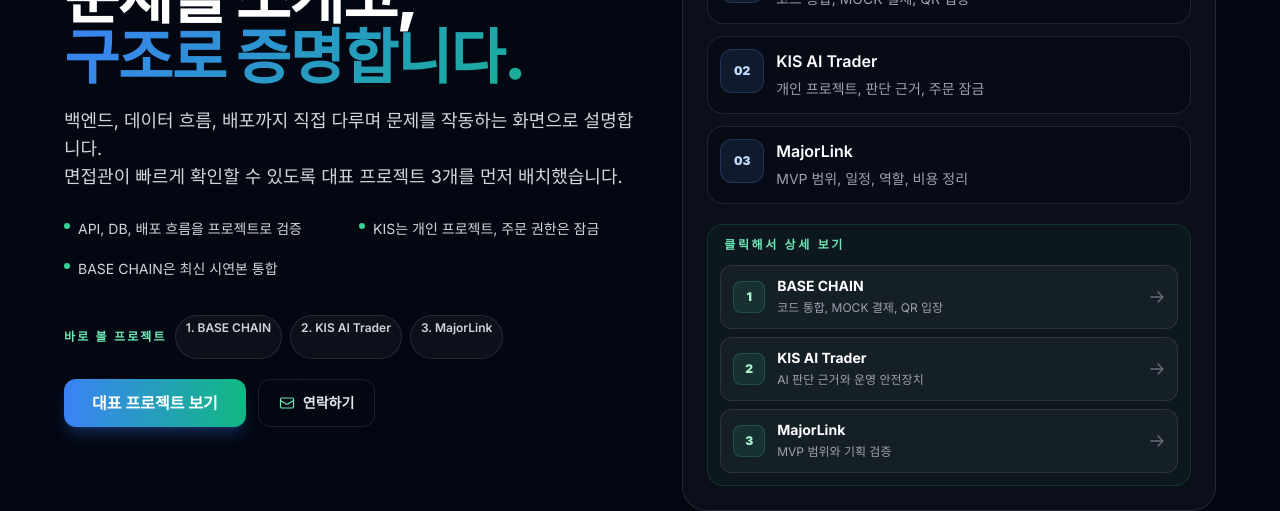
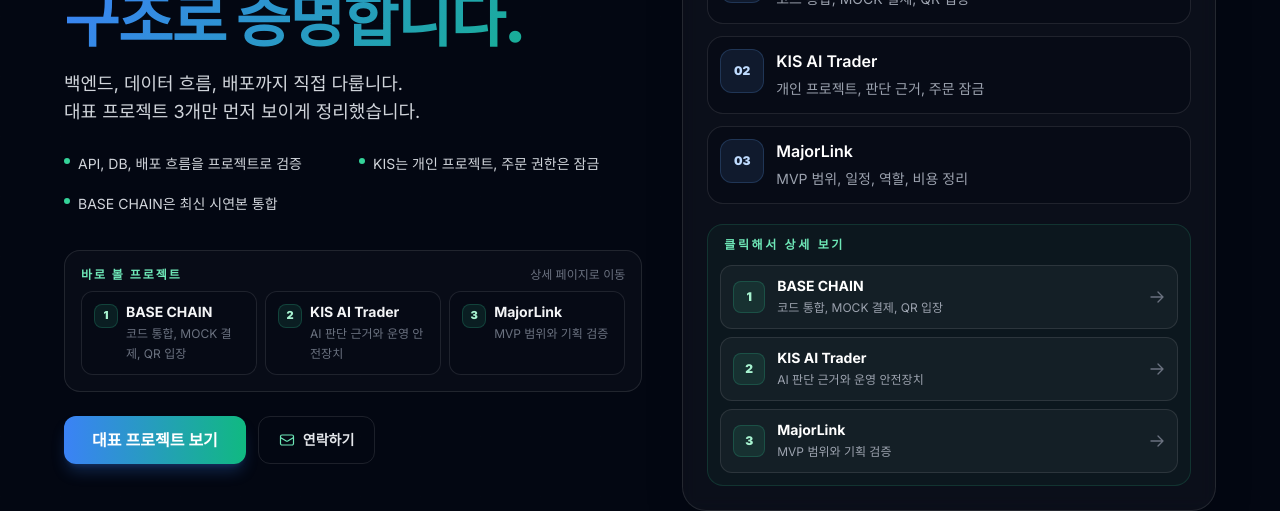
Before and after one commit to FutureAria/my_site, a Next.js app: page / in a window 1280 px wide. Shown: the part 284-795 px from the top of the page. Built offline with nearby package versions, Linux system fonts and the light colour scheme; no server answers.

Commit message:
Fix hero project quick links

```diff
--- a/components/Hero.tsx
+++ b/components/Hero.tsx
@@ -13,8 +13,8 @@
 }
 
 const HERO_INTRO = [
-  "백엔드, 데이터 흐름, 배포까지 직접 다루며 문제를 작동하는 화면으로 설명합니다.",
-  "면접관이 빠르게 확인할 수 있도록 대표 프로젝트 3개를 먼저 배치했습니다.",
+  "백엔드, 데이터 흐름, 배포까지 직접 다룹니다.",
+  "대표 프로젝트 3개만 먼저 보이게 정리했습니다.",
 ];
 
 const RECOMMENDED_PROJECTS = [
@@ -120,22 +120,39 @@
           </div>
 
           <div
-            className={`mb-5 flex flex-wrap items-center gap-2 text-xs transition-all duration-700 delay-[420ms] ${
+            className={`mb-6 max-w-2xl rounded-2xl border border-white/10 bg-white/[0.025] p-3 transition-all duration-700 delay-[420ms] sm:p-4 ${
               visible ? "opacity-100 translate-y-0" : "opacity-0 translate-y-6"
             }`}
           >
-            <span className="font-semibold uppercase tracking-[0.18em] text-emerald-300">
+            <div className="mb-2 flex items-center justify-between gap-3">
+              <span className="text-xs font-semibold uppercase tracking-[0.16em] text-emerald-300">
                 바로 볼 프로젝트
               </span>
+              <span className="hidden text-xs text-gray-500 sm:inline">
+                상세 페이지로 이동
+              </span>
+            </div>
+            <div className="grid gap-2 sm:grid-cols-3">
               {RECOMMENDED_PROJECTS.map((project, index) => (
                 <Link
                   key={project.href}
                   href={project.href}
-                className="rounded-full border border-white/10 bg-white/[0.04] px-2.5 py-1 font-semibold text-gray-300 transition-colors hover:border-emerald-400/25 hover:text-white"
+                  className="group flex min-h-[4.25rem] items-start gap-2 rounded-xl border border-white/10 bg-gray-950/25 px-3 py-2.5 transition-colors hover:border-emerald-400/25 hover:bg-white/[0.045]"
                 >
-                {index + 1}. {project.title}
+                  <span className="mt-0.5 flex h-6 w-6 shrink-0 items-center justify-center rounded-lg border border-emerald-400/20 bg-emerald-400/10 text-[11px] font-black text-emerald-200">
+                    {index + 1}
+                  </span>
+                  <span className="min-w-0">
+                    <span className="block truncate text-sm font-bold text-gray-100 transition-colors group-hover:text-white">
+                      {project.title}
+                    </span>
+                    <span className="mobile-safe-wrap mt-0.5 block text-xs leading-5 text-gray-500">
+                      {project.body}
+                    </span>
+                  </span>
                 </Link>
               ))}
+            </div>
           </div>
 
           <div
```
Also changed, not shown: 1 other file (tests, documents, lock files or other folders). Lines whose indentation alone changed are shown as unchanged.
